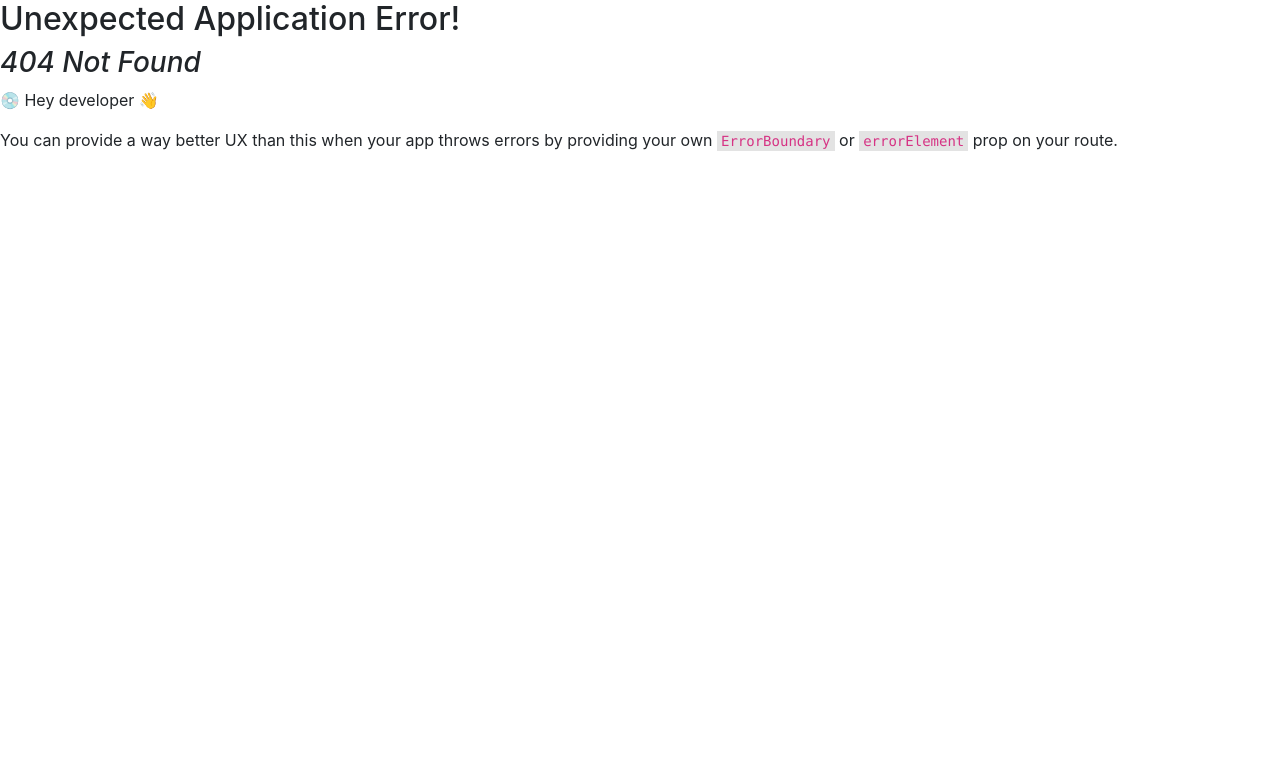
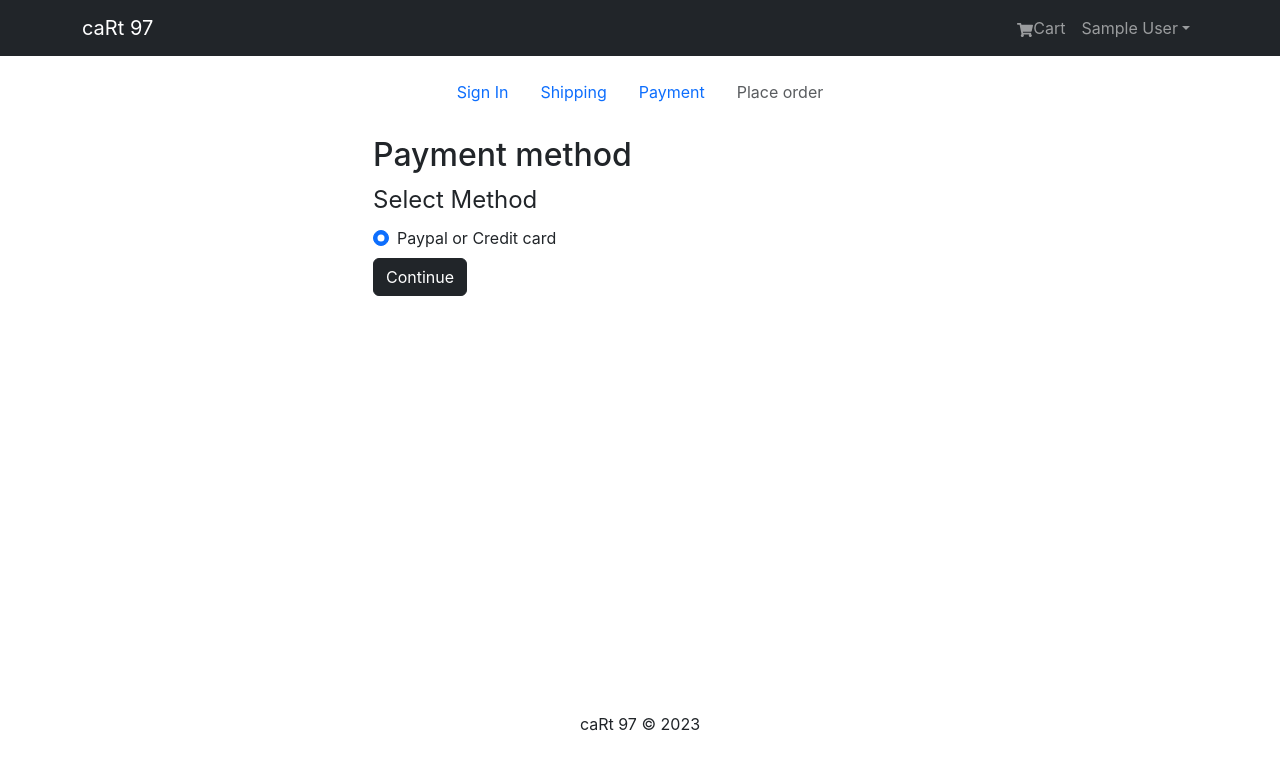
Before and after one commit to rahulp-97/cart97, a React (Create React App) app in the folder frontend/: page /payment in a window 1280 px wide. Before the commit this address had no page. Shown: the top 768 px of the page. Built offline with nearby package versions, Linux system fonts and the light colour scheme; sample sign-in values are in the browser's storage.

Commit message:
payment screen and reducer actions

```diff
--- a/frontend/src/index.js
+++ b/frontend/src/index.js
@@ -14,6 +14,8 @@ import CartScreen from './screens/CartScreen';
 import LoginScreen from './screens/LoginScreen';
 import RegisterScreen from './screens/RegisterScreen';
 import ShippingScreen from './screens/ShippingScreen';
+import PaymentScreen from './screens/PaymentScreen';
+import PlaceOrderScreen from './screens/PlaceOrderScreen';
 
 const router = createBrowserRouter(
   createRoutesFromElements(
@@ -25,6 +27,8 @@ const router = createBrowserRouter(
       <Route path='/register' element={<RegisterScreen />} />
       <Route path='' element={<PrivateRoute />}>
         <Route path='/shipping' element={<ShippingScreen />} />
+        <Route path='/payment' element={<PaymentScreen />} />
+        <Route path='/placeorder' element={<PlaceOrderScreen />} />
       </Route>
     </Route>
   )
--- /dev/null
+++ b/frontend/src/screens/PaymentScreen.js
@@ -0,0 +1,56 @@
+import {useEffect, useState} from 'react';
+import {useDispatch, useSelector} from 'react-redux';
+import {useNavigate} from 'react-router-dom';
+import {Form, Col, Button} from 'react-bootstrap';
+import FormContainer from '../components/FormContainer';
+import CheckoutSteps from '../components/CheckoutSteps';
+import { savePaymentMethod } from '../slices/cartSlice';
+
+const PaymentScreen = () => {
+    const [paymentMethod, setPaymentMethod] = useState('PayPal');
+    const dispatch = useDispatch();
+    const navigate = useNavigate();
+
+    const cart = useSelector((state) => state.cart);
+    const {shippingAddress} = cart;
+
+    useEffect(()=> {
+        if(!shippingAddress){
+            navigate('/shipping');
+        }
+    }, [shippingAddress, navigate]);
+
+    const submitHandler = (e) => {
+        e.preventDefault();
+        dispatch(savePaymentMethod(paymentMethod));
+        navigate('/placeorder');
+    }
+  return (
+    <FormContainer>
+        <CheckoutSteps step1 step2 step3 />
+        <h2>Payment method</h2>
+        <Form onSubmit={submitHandler}>
+            <Form.Group>
+                <Form.Label as='legend'>Select Method</Form.Label>
+                <Col>
+                    <Form.Check
+                        type='radio'
+                        className='my-2'
+                        label='Paypal or Credit card'
+                        id='PayPal'
+                        name='PaymentMethod'
+                        value='PayPal'
+                        checked
+                        onChange={(e) => setPaymentMethod(e.target.value)}
+                    ></Form.Check>
+                </Col>
+            </Form.Group>
+            <Button type='submit' variant='dark'>
+                Continue
+            </Button>
+        </Form>
+    </FormContainer>
+  )
+}
+
+export default PaymentScreen
--- /dev/null
+++ b/frontend/src/screens/PlaceOrderScreen.js
@@ -0,0 +1,9 @@
+import React from 'react'
+
+const PlaceOrderScreen = () => {
+  return (
+    <div>PlaceOrderScreen</div>
+  )
+}
+
+export default PlaceOrderScreen;
--- a/frontend/src/slices/cartSlice.js
+++ b/frontend/src/slices/cartSlice.js
@@ -37,9 +37,13 @@ const cartSlice = createSlice({
         saveShippingAddress: (state, action) => {
             state.shippingAddress = action.payload;
             return updateCart(state);
-        }
+        },
+        savePaymentMethod: (state, action) => {
+            state.paymentMethod = action.payload;
+            return updateCart(state);
+        },
     }
 });
 
-export const {addToCart, removeFromCart, saveShippingAddress} = cartSlice.actions;
+export const {addToCart, removeFromCart, saveShippingAddress, savePaymentMethod} = cartSlice.actions;
 export default cartSlice.reducer;
--- a/frontend/src/slices/usersApiSlice.js
+++ b/frontend/src/slices/usersApiSlice.js
@@ -29,4 +29,5 @@ export const usersApiSlice = apiSlice.injectEndpoints({
     })
 });
 
+// export like this - becaue usersApislice is a children slice to the apiSlice.
 export const {useLoginMutation, useRegisterMutation ,useLogoutMutation} = usersApiSlice;
```
